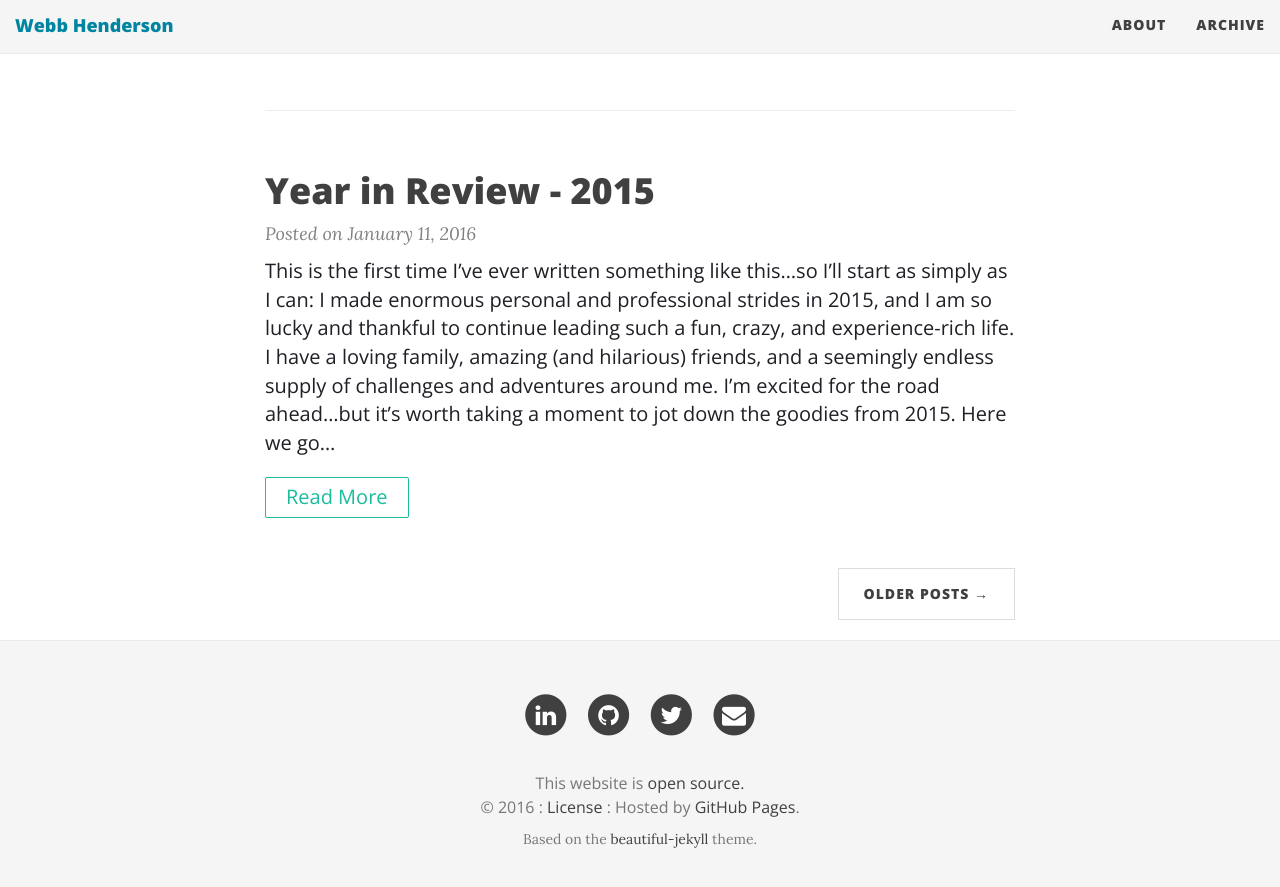
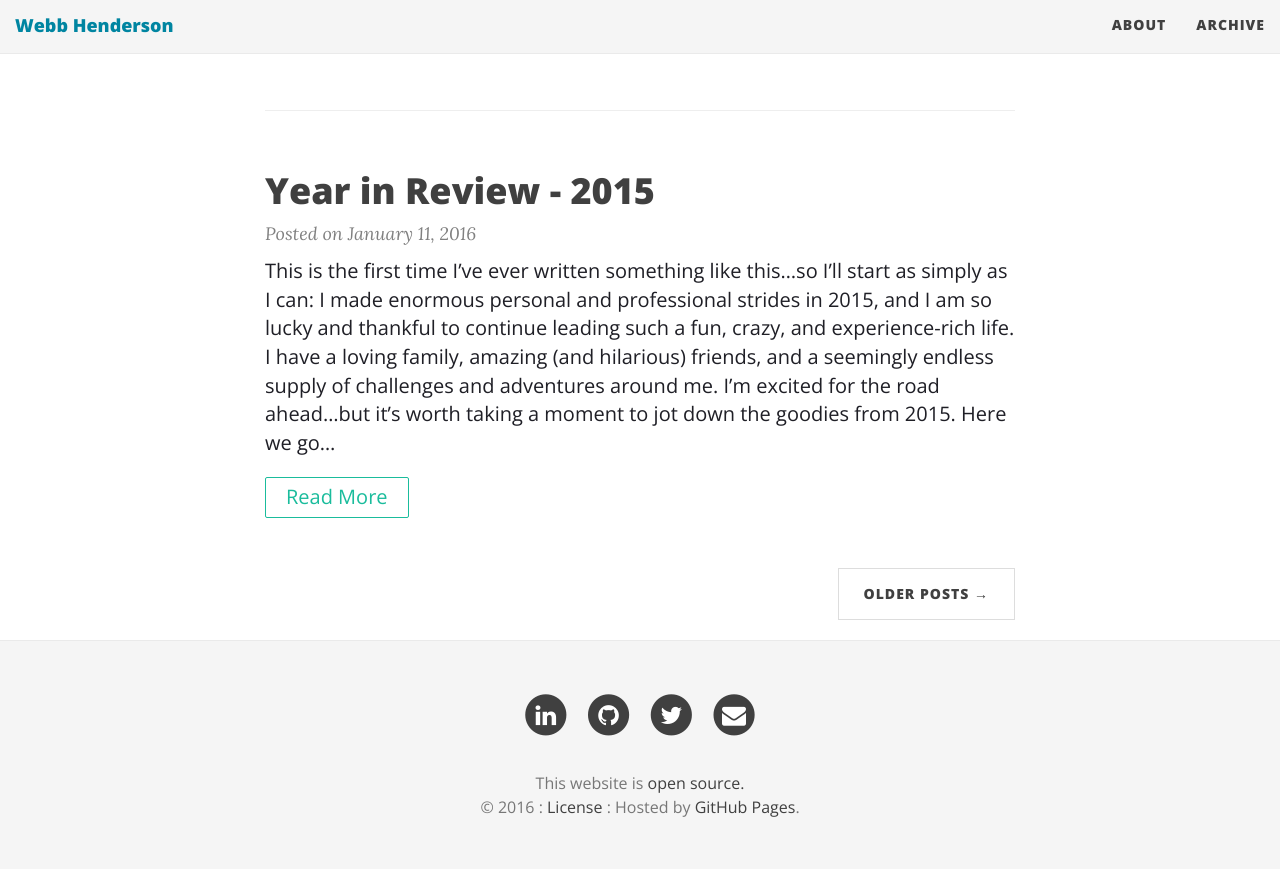
Before and after one commit to emerywebster/emerywebster.github.io, a Jekyll site: the page built from index.html, in a window 1280 px wide and 900 px high, scrolled down 1389 px. Shown: the top 887 px of the window. Built offline with Jekyll 4.4.1, drawn with Linux system fonts in a browser that asks for light colours; nearby versions of some CDN libraries; the list of posts is cut into pages by our own code.

Commit message:
update footer text

```diff
--- a/_includes/footer.html
+++ b/_includes/footer.html
@@ -78,7 +78,6 @@
       This website is <a href="https://github.com/emerywebster/emerywebster.github.io/">open source.</a><br />
       &copy; {{ site.time | date: '%Y' }} : <a href="https://github.com/emerywebster/emerywebster.github.io/blob/master/LICENSE.md">License</a> : Hosted by <a href="https://pages.github.com/">GitHub Pages</a>.
 	    </p>
-		<p class="theme-by text-muted">Based on the <a href="https://github.com/daattali/beautiful-jekyll">beautiful-jekyll</a> theme.</p>
       </div>
     </div>
   </div>
```
